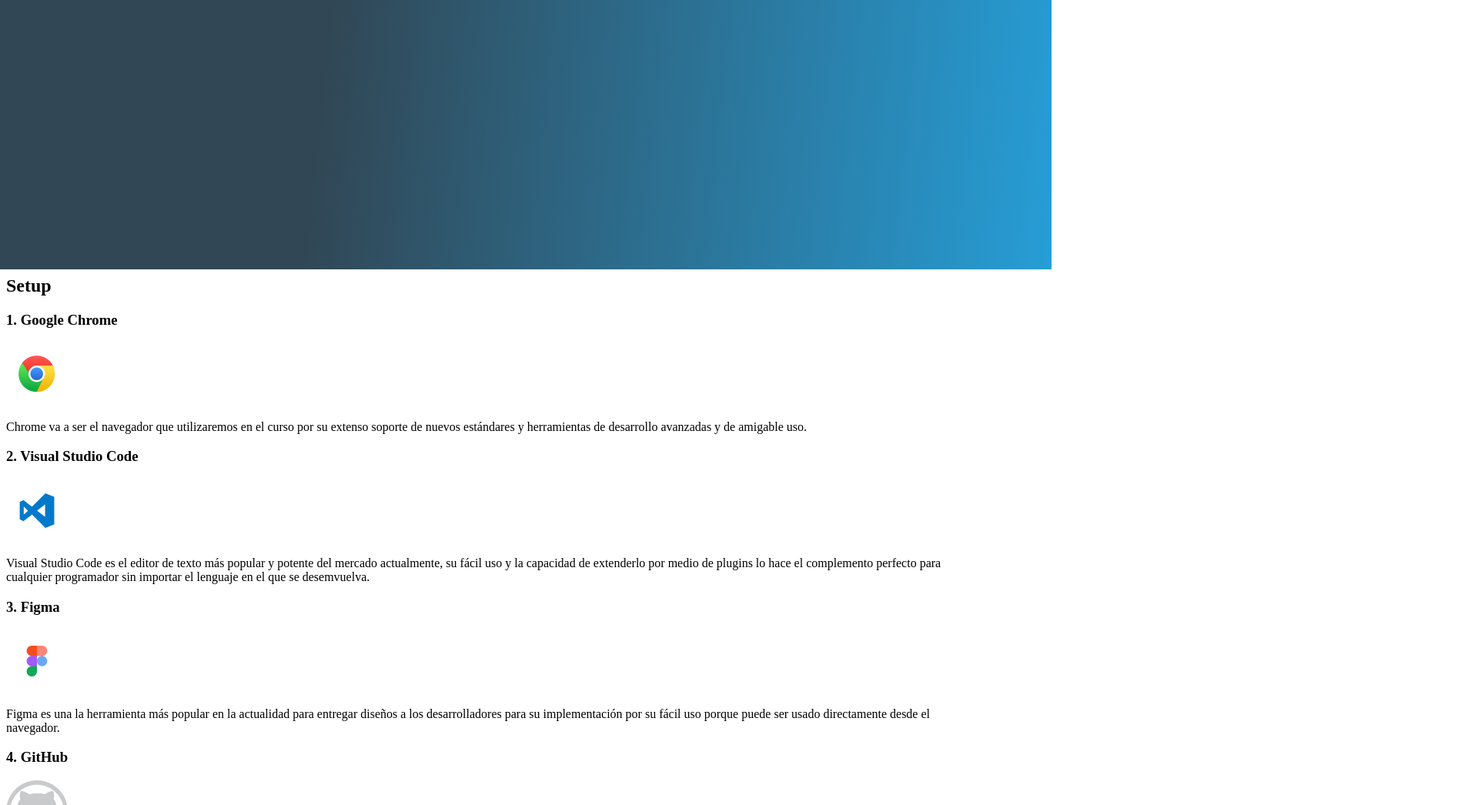
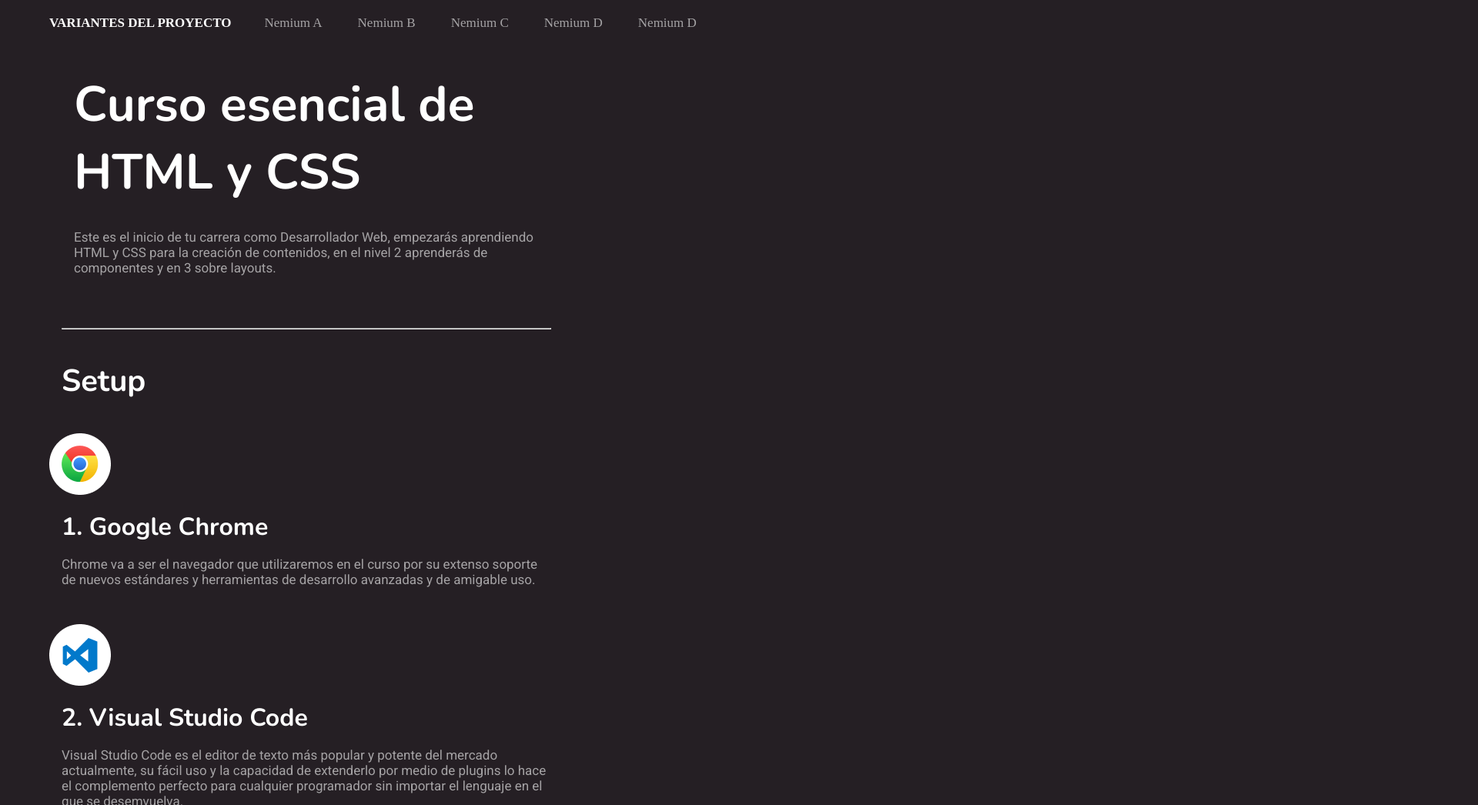
Before and after one commit to Romulo-Tolemaico/pagina-practica, a plain HTML site: page index.html in a window 1280 px wide. Shown: the top 1046 px of the page at 77% size, 1920 px wide, since content can reach past the window. Drawn offline with nearby package versions, Linux system fonts and the light colour scheme.

Commit message:
Actualizando arquitectura

```diff
--- a/css/styles.css
+++ b/css/styles.css
@@ -1,4 +1,14 @@
-header{
+*{
+    box-sizing: border-box;
+    margin: 0;
+    padding: 0;
+}
+
+body{
+    background: #251F24;
+}
+
+.header{
     position: absolute;
     width: 1366px;
     height: 350px;
@@ -6,3 +16,103 @@ header{
     top: 0px;
     background: linear-gradient(96.07deg, #314755 30.63%, #26A0DA 102.18%);
 }
+
+.conteiner{
+    width: 90%;
+    margin: auto;
+}
+
+.nav-main{
+    font-size: 17px;
+    display: flex;
+    justify-content: space-between;
+    align-items: center;
+    height: 60px;
+}
+
+.nav-main ul{
+    display: flex;
+}
+
+.nav-main ul li a{
+    padding: 6px;
+}
+
+.nav-main ul li a:hover{
+    border-bottom: 2px solid #A5A3A5;
+}
+
+.nav-main ul li{
+    padding: 17px;
+}
+
+.nav-main ul.nav-menu{
+    flex: 1;
+    margin: 20px;
+}
+
+.showcase{
+    width: 100%;
+    margin: 16px;
+    display: flex;
+    flex-direction: column;
+    justify-content: flex-end;
+}
+
+a{
+    color: #A5A3A5;
+    text-decoration: none;
+}
+
+ul{
+    list-style: none;
+}
+/*texto*/
+h1{
+    color: #ffffff;
+    font-size: 64px;
+    font-family: 'Nunito', sans-serif;
+    margin: 16px;
+    width: 636px;
+    height: 174px;
+}
+
+h2{
+    color: #ffffff;
+    font-family: 'Nunito', sans-serif;
+    font-size: 40px;
+    margin-left: 16px;
+    margin-bottom: 40px;
+    width: 636px;
+    height: 55px;
+}
+
+h3{
+    color: #ffffff;
+    font-family: 'Nunito', sans-serif;
+    font-size: 32px;
+    margin: 16px;
+    width: 636px;
+    height: 44px;
+}
+
+h4{
+    color: #ffffff;
+}
+
+p{
+    color: #A5A3A5;
+    font-size: 17px;
+    margin: 16px;
+    width: 636px;
+    height: 72px;
+    font-family: 'Roboto', sans-serif;
+}
+/*linea*/
+hr{
+    margin-left: 16px;
+    margin-top: 40px;
+    margin-bottom: 40px;
+    width: 636px;
+    color: #A5A3A5;
+}
--- a/index.html
+++ b/index.html
@@ -5,16 +5,85 @@
     <meta http-equiv="X-UA-Compatible" content="IE=edge">
     <meta name="viewport" content="width=device-width, initial-scale=1.0">
     <title>Practica</title>
+    <!--Custom css-->
     <link rel="stylesheet" href="css/styles.css">
+    <!--Font-->
+    <link rel="preconnect" href="https://fonts.googleapis.com">
+    <link rel="preconnect" href="https://fonts.gstatic.com" crossorigin>
+    <link href="https://fonts.googleapis.com/css2?family=Roboto:wght@300;400;500;700&display=swap" rel="stylesheet">
+    <link rel="preconnect" href="https://fonts.googleapis.com">
+    <link rel="preconnect" href="https://fonts.gstatic.com" crossorigin>
+    <link href="https://fonts.googleapis.com/css2?family=Nunito:ital,wght@0,200;0,300;0,400;0,500;0,600;0,700;0,800;0,900;0,1000;1,200;1,300;1,400;1,500;1,600;1,700;1,800;1,900;1,1000&display=swap" rel="stylesheet">
+
 </head>
 <body>
-    <header></header><br>
-    <nav>
-        <h4>VARIANTES DEL PROYECTO</h4>
-    </nav><br>
-    <main>
-        <h4>Contenido</h4>
+    <!--<header class="header">
+    </header>-->
+    <div class="conteiner">
+        <nav class="nav-main">
+                <h4>VARIANTES DEL PROYECTO</h4>
+                <ul class="nav-menu">
+                    <li>
+                        <a href="#">Nemium A</a>
+                    </li>
+                    <li>
+                        <a href="#">Nemium B</a>
+                    </li>
+                    <li>
+                        <a href="#">Nemium C</a>
+                    </li>
+                    <li>
+                        <a href="#">Nemium D</a>
+                    </li>
+                    <li>
+                        <a href="#">Nemium D</a>
+                    </li>
+                </ul>
+        </nav>
+        <header class="showcase">
+            <h1>Curso esencial de HTML y CSS</h1>
+            <p>Este es el inicio de tu carrera como Desarrollador Web, empezarás aprendiendo HTML y CSS para la creación de contenidos, en el nivel 2 aprenderás de componentes y en 3 sobre layouts.</p>
+        </header>
+        <hr>
+
+        <div class="setup">
+            <h2>Setup</h2>
+            <div class="google">
+                <img src="img/chrome-white.png" alt="">
+                <h3>1. Google Chrome</h3>
+                <p>Chrome va a ser el navegador que utilizaremos en el curso por su extenso soporte de nuevos estándares y herramientas de desarrollo avanzadas y de amigable uso.</p>
+            </div>
+            <div class="visual">
+                <img src="img/vs-code-white.png" alt="">
+                <h3>2. Visual Studio Code</h3>
+                <p>Visual Studio Code es el editor de texto más popular y potente del mercado actualmente, su fácil uso y la capacidad de extenderlo por medio de plugins lo hace el complemento perfecto para cualquier programador sin importar el lenguaje en el que se desemvuelva.</p>
+            </div>
+            <div class="figma">
+                <img src="img/figma-white.png" alt="">
+                <h3>3. Figma</h3>
+                <p>Figma es una la herramienta más popular en la actualidad para entregar diseños a los desarrolladores para su implementación por su fácil uso porque puede ser usado directamente desde el navegador.</p>
+            </div>
+            <div class="github">
+                <img src="img/github-white.png" alt="">
+                <h3>4. GitHub</h3>
+                <p>Así como en Facebook te encuentran tus amigos, en Github te encuentran otras programadoras y programadores de todo el mundo, en vez de subir fotos de tus viajes aquí subes tu código y puedes elegir hacerlo “open source” o guardarlo de manera privada, Github será esencial para almacenar tu futuro portafolio.</p>
+            </div>
+        </div>
+
+    </div>
+    <!--
+    <main class="main">
+        <section class="section">
+
+        </section>
+        <aside class="aside">
+
+        </aside>
     </main><br>
+    <footer class="footer">
+
+    </footer>
+
 
         <div class="content-all">
             <header></header>
@@ -25,29 +94,7 @@
                 <p>Este es el inicio de tu carrera como Desarrollador Web, empezarás aprendiendo HTML y CSS para la creación de contenidos, en el nivel 2 aprenderás de componentes y en 3 sobre layouts.</p>
             </div>
             <hr>
-            <div>
-                <h2>Setup</h2>
-                <div>
-                    <h3>1. Google Chrome</h3>
-                    <img src="img/chrome-white.png" alt="">
-                    <p>Chrome va a ser el navegador que utilizaremos en el curso por su extenso soporte de nuevos estándares y herramientas de desarrollo avanzadas y de amigable uso.</p>
-                </div>
-                <div>
-                    <h3>2. Visual Studio Code</h3>
-                    <img src="img/vs-code-white.png" alt="">
-                    <p>Visual Studio Code es el editor de texto más popular y potente del mercado actualmente, su fácil uso y la capacidad de extenderlo por medio de plugins lo hace el complemento perfecto para cualquier programador sin importar el lenguaje en el que se desemvuelva.</p>
-                </div>
-                <div>
-                    <h3>3. Figma</h3>
-                    <img src="img/figma-white.png" alt="">
-                    <p>Figma es una la herramienta más popular en la actualidad para entregar diseños a los desarrolladores para su implementación por su fácil uso porque puede ser usado directamente desde el navegador.</p>
-                </div>
-                <div>
-                    <h3>4. GitHub</h3>
-                    <img src="img/github-white.png" alt="">
-                    <p>Así como en Facebook te encuentran tus amigos, en Github te encuentran otras programadoras y programadores de todo el mundo, en vez de subir fotos de tus viajes aquí subes tu código y puedes elegir hacerlo “open source” o guardarlo de manera privada, Github será esencial para almacenar tu futuro portafolio.</p>
-                </div>
-            </div>
+
             <div>
                 <p>“Este es el inicio de tu carrera como Desarrollador Web”</p>
                 <p>- Leonidas Esteban</p>
@@ -182,7 +229,7 @@
                     </div>
                 </div>
             </div>
-        </div>
+        </div>-->
 
 </body>
 </html>
```
